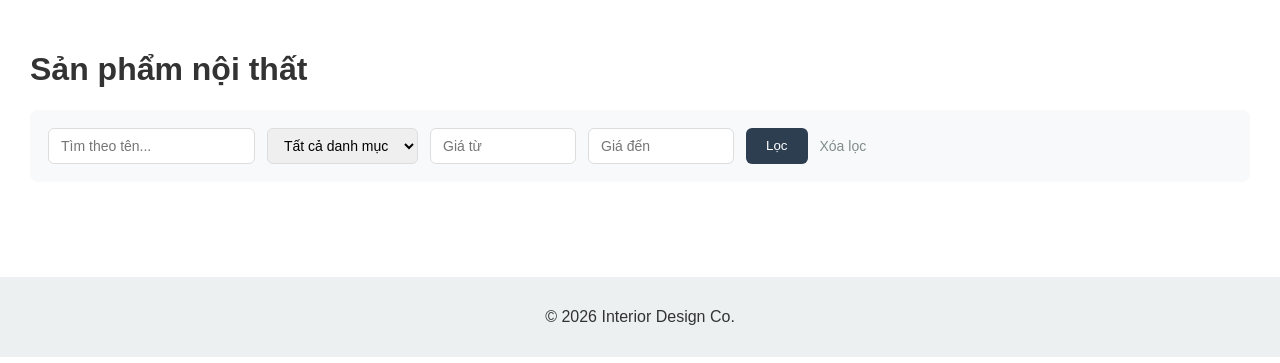
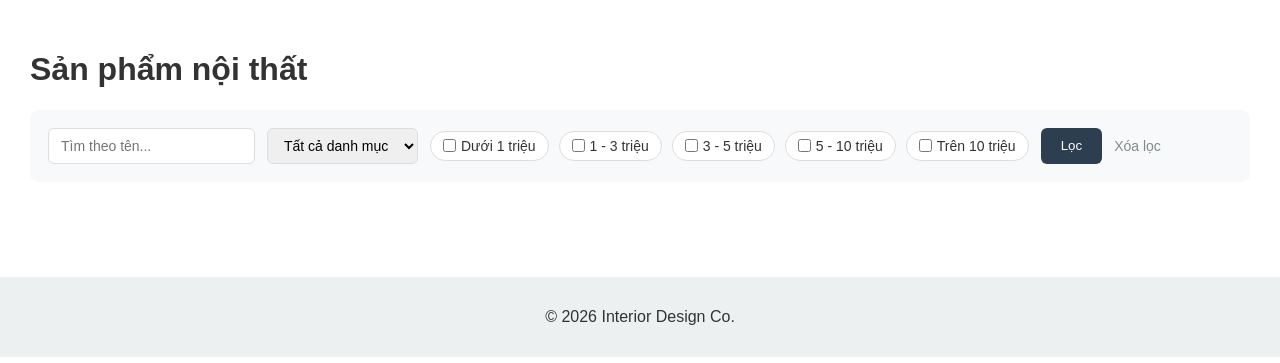
Before and after one commit to minhhuy07090709-uid/interior_web, a Flask app: page /search in a window 1280 px wide. Shown: the part 61-424 px from the top of the page. Run offline with Flask 3, Linux system fonts and the light colour scheme.

Commit message:
Fix filter with price variations, hash admin password with werkzeug

```diff
--- a/app.py
+++ b/app.py
@@ -4,6 +4,8 @@ from flask import Flask
 from extensions import db
 import cloudinary
 from utils import save_image
+from flask_wtf import CSRFProtect
+
 load_dotenv()#read .env file, load environment variables
 
 app= Flask(__name__)
@@ -13,6 +15,7 @@ db_host=os.getenv('DB_HOST')
 db_name=os.getenv('DB_NAME')
 app.config['SQLALCHEMY_DATABASE_URI']=f'mysql+pymysql://{db_user}:{db_password}@{db_host}/{db_name}'
 app.config['SECRET_KEY']=os.getenv('SECRET_KEY')
+app.config['MAX_CONTENT_LENGTH']=5*1024*1024
 cloudinary.config(
     cloud_name=os.getenv('CLOUDINARY_CLOUD_NAME'),
     api_key=os.getenv('CLOUDINARY_API_KEY'),
@@ -20,7 +23,8 @@ cloudinary.config(
 
 )
 db.init_app(app)
-
+csrf=CSRFProtect()
+csrf.init_app(app)
 from routes.public import public_bp
 from routes.admin import admin_bp
 app.register_blueprint(public_bp)
--- a/routes/admin.py
+++ b/routes/admin.py
@@ -4,10 +4,11 @@ from flask import Blueprint, render_template, request, redirect, url_for, sessio
 from models import Product, Project, Contact
 from extensions import db
 from utils import save_image
+from werkzeug.security import check_password_hash
 
 admin_bp = Blueprint('admin', __name__, url_prefix='/admin')
 ADMIN_USERNAME = os.getenv('ADMIN_USERNAME')
-ADMIN_PASSWORD = os.getenv('ADMIN_PASSWORD')
+ADMIN_PASSWORD_HASH = os.getenv('ADMIN_PASSWORD_HASH')
 
 def login_required(f):
     @wraps(f)
@@ -23,7 +24,7 @@ def login():
     if request.method == 'POST':
         username = request.form['username']
         password = request.form['password']
-        if username == ADMIN_USERNAME and password == ADMIN_PASSWORD:
+        if username == ADMIN_USERNAME and check_password_hash(ADMIN_PASSWORD_HASH,password):
             session['logged_in'] = True
             return redirect(url_for('admin.home'))
         else:
--- a/routes/public.py
+++ b/routes/public.py
@@ -2,7 +2,7 @@
 from flask import Blueprint, render_template, request, redirect, url_for
 from models import Product, Project, Contact
 from extensions import db
-
+from sqlalchemy import or_
 public_bp= Blueprint('public',__name__)
 
 #---Route---
@@ -39,32 +39,43 @@ def contact():
         db.session.commit()
         return redirect(url_for('public.contact'))
     return render_template('contact.html')
-
+PRICE_RANGES={
+    'duoi-1tr': (0, 1000000),
+    '1-3tr': (1000000, 3000000),
+    '3-5tr': (3000000, 5000000),
+    '5-10tr': (5000000, 10000000),
+    'tren-10tr': (10000000, None),
+}
 @public_bp.route('/search')
 def search():
     query=request.args.get('q','')
     category=request.args.get('category','')
-    min_price=request.args.get('min_price','')
-    max_price=request.args.get('max_price','')
+    price_ranges=request.args.getlist('price_range')
 
     products_query=Product.query
     if query:
-        products_query=products_query.filter(Product.title.ilike(f'%{query}%')).all()
+        products_query=products_query.filter(Product.title.ilike(f'%{query}%'))
     if category:
         products_query=products_query.filter(Product.category==category)
-    if min_price:
-        products_query=products_query.filter(Product.price>=int(min_price))
-    if max_price:
-        products_query=products_query.filter(Product.price<=int(max_price))
+    if price_ranges:
+        conditions=[]
+        for r in price_ranges:
+            if r in PRICE_RANGES:
+                min_p,max_p=PRICE_RANGES[r]
+                if max_p is None:
+                    conditions.append(Product.price>=min_p)
+                else:
+                    conditions.append(Product.price.between(min_p,max_p))
+        if conditions:
+            products_query=products_query.filter(or_(*conditions))
 
-    products=Product.query.all()
+    products=products_query.all()
     return render_template(
         'gallery.html',
         products=products,
         search_query=query,
         selected_category=category,
-        selected_min=min_price,
-        selected_max=max_price
+        selected_price_ranges=price_ranges
     )
 @public_bp.route('/product/<int:product_id>')
 def product_detail(product_id):
--- a/static/css/style.css
+++ b/static/css/style.css
@@ -498,3 +498,26 @@ footer {
   font-weight: bold;
   margin-bottom: 10px;
 }
+.price-checkboxes {
+  display: flex;
+  flex-wrap: wrap;
+  gap: 10px;
+  align-items: center;
+}
+
+.price-check {
+  display: flex;
+  align-items: center;
+  gap: 5px;
+  font-size: 14px;
+  background: white;
+  padding: 6px 12px;
+  border-radius: 20px;
+  border: 1px solid #ddd;
+  cursor: pointer;
+}
+
+.price-check input[type="checkbox"] {
+  width: auto;
+  margin: 0;
+}
--- a/templates/admin/login.html
+++ b/templates/admin/login.html
@@ -5,6 +5,7 @@ content %}
 <p style="color: red">{{ error }}</p>
 {% endif %}
 <form method="POST" action="/admin/login">
+  <input type="hidden" name="csrf_token" value="{{ csrf_token() }}">
   <div>
     <label for="username">Tên đăng nhập:</label>
     <input type="text" id="username" name="username" required />
--- a/templates/admin/messages.html
+++ b/templates/admin/messages.html
@@ -27,6 +27,7 @@ block content %}
             action="{{ url_for('admin.delete_message', message_id=msg.id) }}"
             onsubmit="return confirm('Xóa tin nhắn này?');"
           >
+          <input type="hidden" name="csrf_token" value="{{ csrf_token() }}">
             <button type="submit" class="btn-delete">Xóa</button>
           </form>
         </td>
--- a/templates/admin/product_form.html
+++ b/templates/admin/product_form.html
@@ -7,6 +7,7 @@
     <h1>{% if product %}Sửa sản phẩm{% else %}Thêm sản phẩm mới{% endif %}</h1>
 
     <form method="POST" class="admin-form" enctype="multipart/form-data">
+        <input type="hidden" name="csrf_token" value="{{ csrf_token() }}">
         <div>
             <label for="title">Tên sản phẩm</label>
             <input type="text" id="title" name="title" value="{{ product.title if product else '' }}" required>
--- a/templates/admin/products.html
+++ b/templates/admin/products.html
@@ -40,6 +40,7 @@ block content %}
             action="{{ url_for('admin.delete_product', product_id=product.id) }}"
             onsubmit="return confirm('Xóa sản phẩm này?');"
           >
+          <input type="hidden" name="csrf_token" value="{{ csrf_token() }}">
             <button type="submit" class="btn-delete">Xóa</button>
           </form>
         </td>
--- a/templates/admin/project_form.html
+++ b/templates/admin/project_form.html
@@ -4,6 +4,7 @@
   <h1>{% if project %}Sửa dự án{% else %}Thêm dự án mới{% endif %}</h1>
 
   <form method="POST" class="admin-form"  enctype="multipart/form-data">
+    <input type="hidden" name="csrf_token" value="{{ csrf_token() }}">
     <div>
       <label for="title">Tên dự án</label>
       <input
--- a/templates/admin/projects.html
+++ b/templates/admin/projects.html
@@ -42,6 +42,7 @@ content %}
             action="{{ url_for('admin.delete_project', project_id=project.id) }}"
             onsubmit="return confirm('Xóa dự án này?');"
           >
+          <input type="hidden" name="csrf_token" value="{{ csrf_token() }}">
             <button type="submit" class="btn-delete">Xóa</button>
           </form>
         </td>
--- a/templates/contact.html
+++ b/templates/contact.html
@@ -5,6 +5,7 @@
 {% block content %}
     <h1>Liên hệ với chúng tôi</h1>
     <form method="POST" action="/contact">
+        <input type="hidden" name="csrf_token" value="{{ csrf_token() }}">
         <div>
             <label for="name">Họ tên:</label>
             <input type="text" id="name" name="name" required>
--- a/templates/gallery.html
+++ b/templates/gallery.html
@@ -3,12 +3,7 @@
 <h1>Sản phẩm nội thất</h1>
 
 <form method="GET" action="{{ url_for('public.gallery') }}" class="filter-form">
-  <input
-    type="text"
-    name="q"
-    placeholder="Tìm theo tên..."
-    value="{{ search_query }}"
-  />
+    <input type="text" name="q" placeholder="Tìm theo tên..." value="{{ search_query }}">
 
     <select name="category">
         <option value="">Tất cả danh mục</option>
@@ -19,28 +14,19 @@
         <option value="trang-tri" {% if selected_category == 'trang-tri' %}selected{% endif %}>Trang trí</option>
     </select>
 
-  <input
-    type="number"
-    name="min_price"
-    placeholder="Giá từ"
-    value="{{ selected_min }}"
-    min="0"
-    step="10000"
-  />
-  <input
-    type="number"
-    name="max_price"
-    placeholder="Giá đến"
-    value="{{ selected_max }}"
-    min="0"
-    step="10000"
-  />
+    <div class="price-checkboxes">
+        <label class="price-check"><input type="checkbox" name="price_range" value="duoi-1tr" {% if 'duoi-1tr' in selected_price_ranges %}checked{% endif %}> Dưới 1 triệu</label>
+        <label class="price-check"><input type="checkbox" name="price_range" value="1-3tr" {% if '1-3tr' in selected_price_ranges %}checked{% endif %}> 1 - 3 triệu</label>
+        <label class="price-check"><input type="checkbox" name="price_range" value="3-5tr" {% if '3-5tr' in selected_price_ranges %}checked{% endif %}> 3 - 5 triệu</label>
+        <label class="price-check"><input type="checkbox" name="price_range" value="5-10tr" {% if '5-10tr' in selected_price_ranges %}checked{% endif %}> 5 - 10 triệu</label>
+        <label class="price-check"><input type="checkbox" name="price_range" value="tren-10tr" {% if 'tren-10tr' in selected_price_ranges %}checked{% endif %}> Trên 10 triệu</label>
+    </div>
 
     <button type="submit">Lọc</button>
     <a href="{{ url_for('public.gallery') }}" class="btn-clear">Xóa lọc</a>
 </form>
 
-{% if search_query or selected_category or selected_min or selected_max %}
+{% if search_query or selected_category or selected_price_ranges %}
     <p>Tìm thấy {{ products|length }} sản phẩm</p>
 {% endif %}
 
@@ -51,7 +37,7 @@
             <img src="{{ product.image_url }}" alt="{{ product.title }}">
             <span class="stock-badge {{ product.stock_status.class }}">{{ product.stock_status.label }}</span>
             <h3>{{ product.title }}</h3>
-            <p class="card-price">{{ "{:,}".format(product.price) if product.price else 'Liên hệ' }} {{ 'đ' if product.price else '' }}</p>
+            <p class="card-price">{{ "{:,}".format(product.price) if product.price else 'Liên hệ' }}{{ ' đ' if product.price else '' }}</p>
         </div>
     </a>
     {% endfor %}
```
Lines whose indentation alone changed are shown as unchanged.
